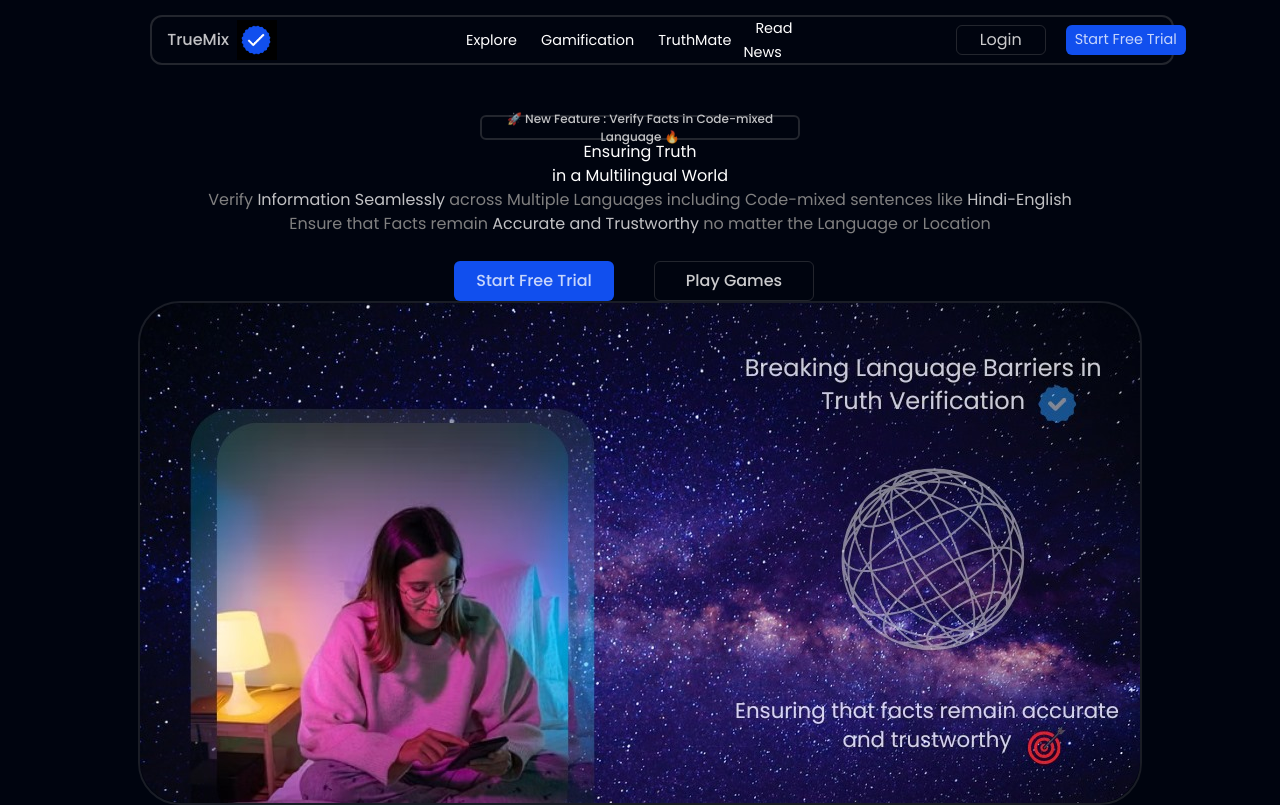
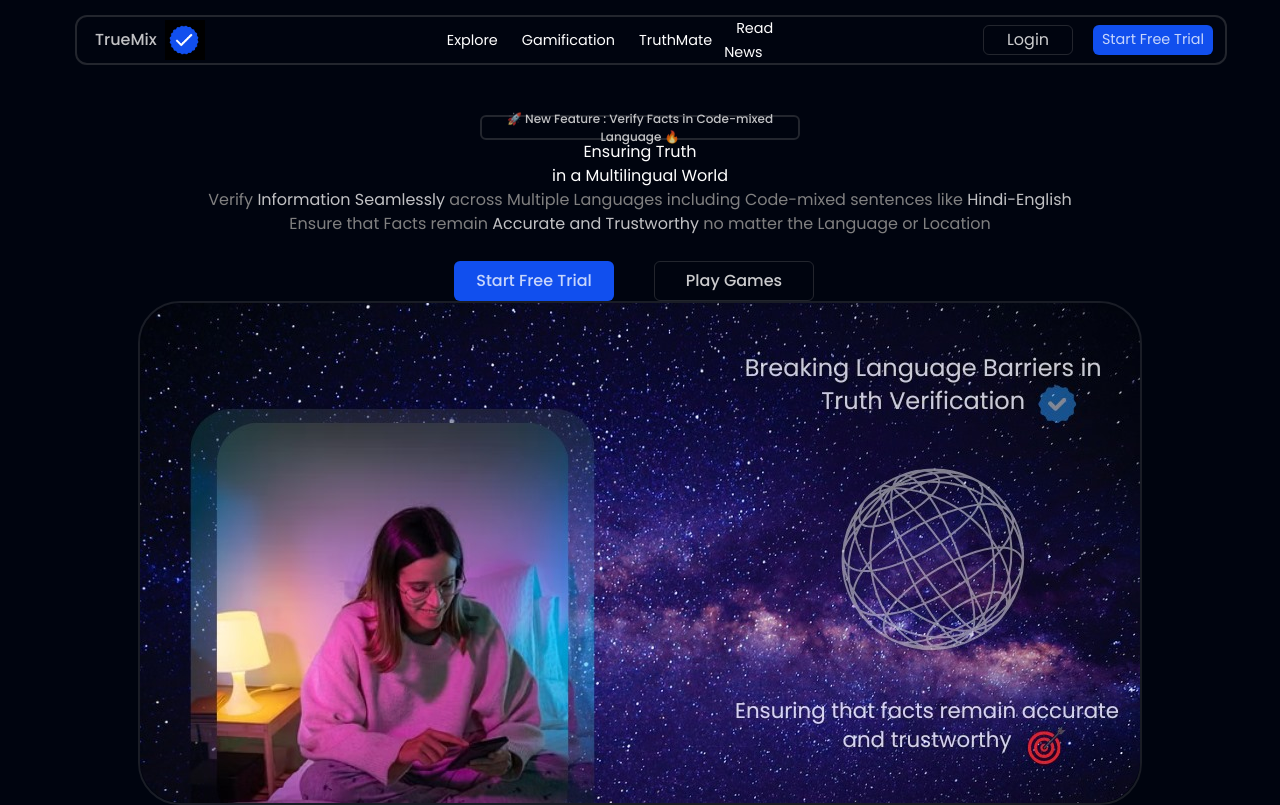
Before and after one commit to Chandan-Kr-dev/CraftNCode, a React (Vite) app: page / in a window 1280 px wide. Shown: the top 805 px of the page. Built offline with nearby package versions, Linux system fonts and the light colour scheme.

Commit message:
Basic Changes

```diff
--- a/index.html
+++ b/index.html
@@ -3,7 +3,7 @@
 
 <head>
   <meta charset="UTF-8" />
-  <link rel="icon" type="image" href="/TRUEMIXLOGO.jpg" />
+  <link rel="icon" type="image" href="./src/assets/images/logo2.png" />
   <meta name="viewport" content="width=device-width, initial-scale=1.0" />
   <link rel="preconnect" href="https://fonts.googleapis.com">
   <link rel="preconnect" href="https://fonts.gstatic.com" crossorigin>
--- a/src/App.jsx
+++ b/src/App.jsx
@@ -5,8 +5,8 @@
 import Docs from "./components/Docs";
 {/*
 import Login from "./components/Login";
-import SignUp from "./components/SignUp";
-*/}
+import SignUp from "./components/SignUp"; */}
+import Leaderboard from "./components/Leaderboard";
 import TruthMate from "./components/TruthMate";
 import News from "./components/News";
 import Main from "./components/Main";
@@ -15,18 +15,19 @@
 import Quizes from './components/Quizes'
 
 
+
 const App = () => {
   return (
     <BrowserRouter>
       <Routes>
         <Route path="/" element={<Home />} />
         <Route path="/docs" element={<Docs />} />
-         {/*
+        {/*
         <Route path="/login" element={<Login />} />
 
         <Route path="/signup" element={<SignUp />} />
-        <Route path="/signup" element={<SignUp />} />
-        */}
+        <Route path="/signup" element={<SignUp />} />*/}
+        <Route  path ='/leaderboard' element= {<Leaderboard/>} />
         <Route path="/trueMix" element={<Main />} />
         <Route path="/truthmate" element={<TruthMate />} />
         <Route path="/news" element={<News />} />
--- /dev/null
+++ b/src/components/Leaderboard.jsx
@@ -0,0 +1,9 @@
+import React from 'react'
+
+const Leaderboard = () => {
+  return (
+    <div>Leaderboard</div>
+  )
+}
+
+export default Leaderboard
--- a/src/index.css
+++ b/src/index.css
@@ -20,7 +20,7 @@
   border: 1px solid gray;
 }
 .navbar {
-  width: 80%;
+  width: 90%;
   display: flex;
   justify-content: center;
   align-items: center;
@@ -29,7 +29,7 @@
   border: 2px solid rgba(128, 128, 128, 0.274);
   height: 50px;
   margin-top: 15px;
-  margin-left: 150px;
+  margin-left: 75px;
   color: gray;
 }
 .navbar-logo-section img {
@@ -78,13 +78,13 @@
 }
 
 .navbar-links {
-  width: 60%;
+  width: 70%;
   display: flex;
   justify-content: center;
   align-items: center;
   align-content: center;
   flex-direction: row;
-  margin-left: 200px;
+  margin-left: 250px;
 }
 .navbar-auths {
   width: 30%;
```
Also changed, not shown: src/assets/images/logo2.png (added).
